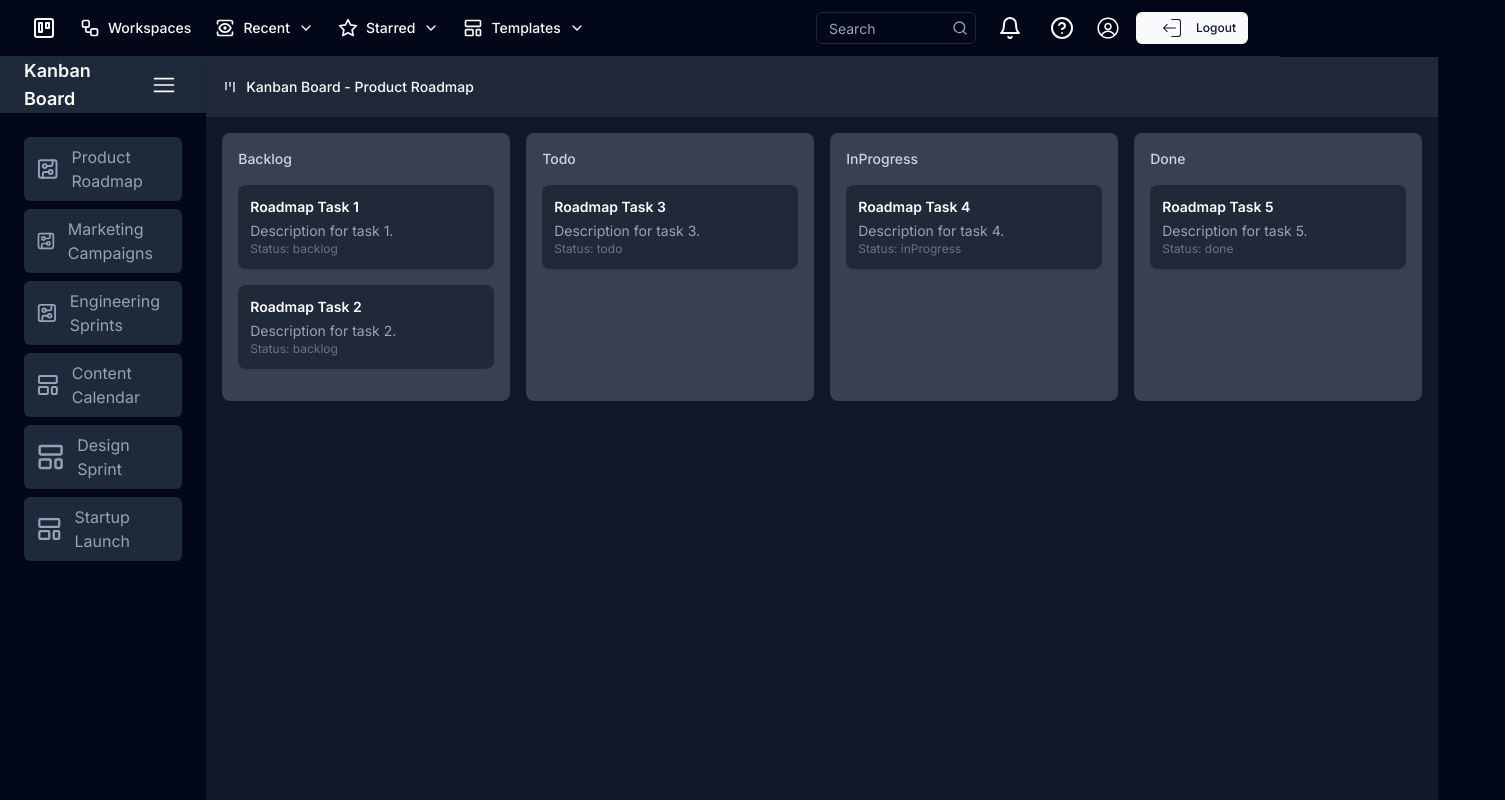
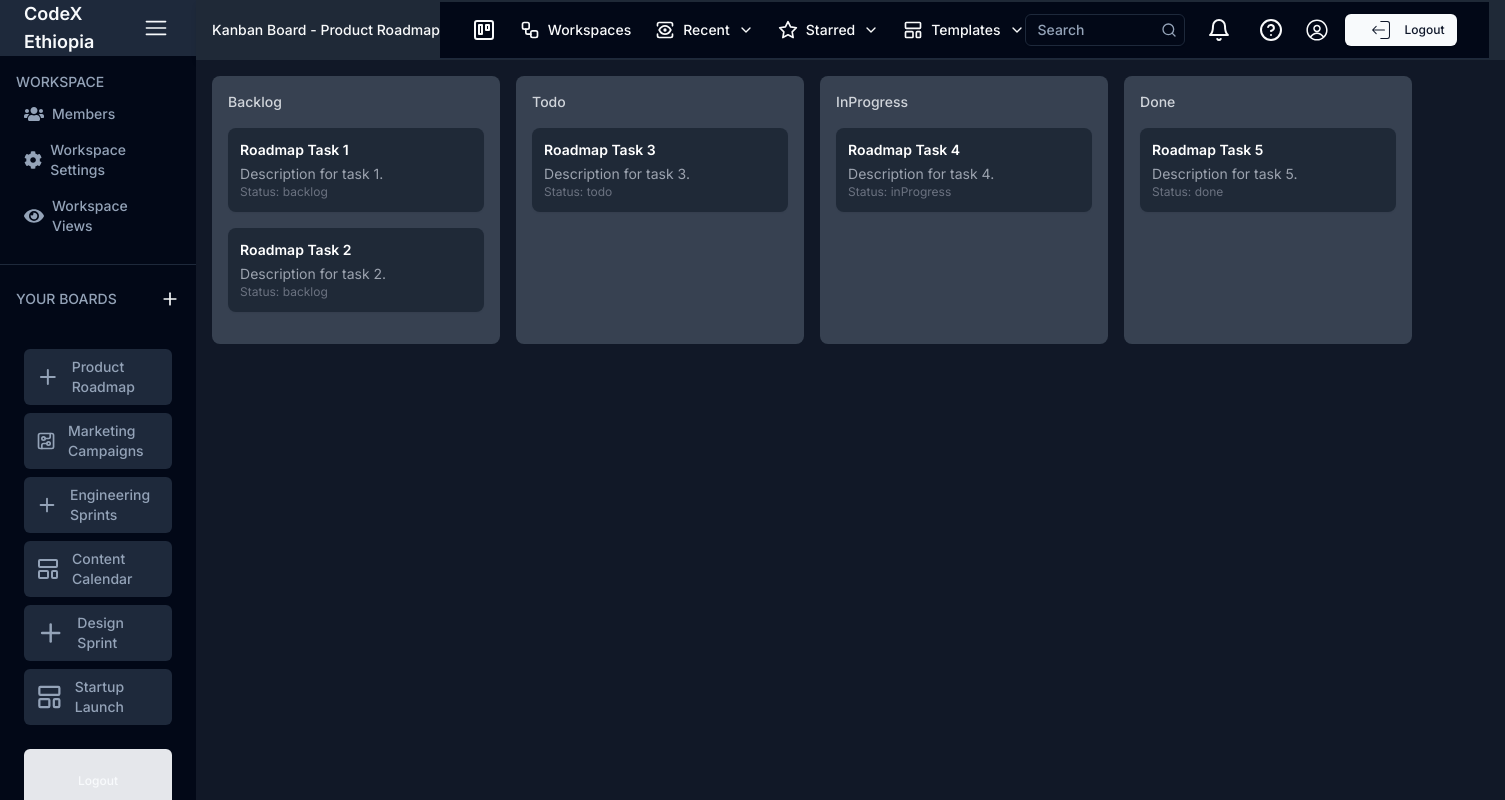
Before and after one commit to abenooo/kanban_project_management_tools, a Next.js app: page / in a window 1280 px wide. Shown: the top 800 px of the page, 1505 px wide, since content can reach past the window. Built offline with nearby package versions, Linux system fonts and the light colour scheme.

Commit message:
Update the kanban to move cards everywhere

```diff
--- a/src/componet/kanban.tsx
+++ b/src/componet/kanban.tsx
@@ -1,127 +1,274 @@
 "use client";
 import React, { useState, useRef, useEffect } from "react";
-import { DndProvider, useDrag, useDrop } from "react-dnd";
+import { DndProvider, useDrag, useDrop, DropTargetMonitor } from "react-dnd";
 import { HTML5Backend } from "react-dnd-html5-backend";
+import { Button } from "@/components/ui/button";
+import { RxHamburgerMenu } from "react-icons/rx";
 import Navbar from "./Navbar";
-import { Sidebar } from "./Sidebar";
-import TaskDetailsComponent from "./TaskDetailsComponent"; // Import TaskDetailsComponent
-import { Button } from "@/components/ui/button";
-
+import Link from "next/link";
+import { Separator } from "@/components/ui/separator";
+import { FaUsers, FaCog, FaEye } from "react-icons/fa"; //
 const CARD_TYPE = "CARD";
 
-type Task = {
+interface Task {
   id: number;
   title: string;
   description: string;
   status: string;
-  members?: string;
-  labels?: string;
-  notifications?: string;
-  date?: string;
-};
+}
 
-type TaskList = {
+interface TaskList {
   [key: string]: Task[];
-};
+}
 
-type TaskData = {
+interface TaskData {
   [key: string]: TaskList;
-};
+}
 
 const initialTaskData: TaskData = {
   "Product Roadmap": {
     backlog: [
-      { id: 1, title: "Roadmap Task 1", description: "Description for task 1.", status: "backlog" },
-      { id: 2, title: "Roadmap Task 2", description: "Description for task 2.", status: "backlog" },
+      {
+        id: 1,
+        title: "Roadmap Task 1",
+        description: "Description for task 1.",
+        status: "backlog",
+      },
+      {
+        id: 2,
+        title: "Roadmap Task 2",
+        description: "Description for task 2.",
+        status: "backlog",
+      },
     ],
     todo: [
-      { id: 3, title: "Roadmap Task 3", description: "Description for task 3.", status: "todo" },
+      {
+        id: 3,
+        title: "Roadmap Task 3",
+        description: "Description for task 3.",
+        status: "todo",
+      },
     ],
     inProgress: [
-      { id: 4, title: "Roadmap Task 4", description: "Description for task 4.", status: "inProgress" },
+      {
+        id: 4,
+        title: "Roadmap Task 4",
+        description: "Description for task 4.",
+        status: "inProgress",
+      },
     ],
     done: [
-      { id: 5, title: "Roadmap Task 5", description: "Description for task 5.", status: "done" },
+      {
+        id: 5,
+        title: "Roadmap Task 5",
+        description: "Description for task 5.",
+        status: "done",
+      },
     ],
   },
   "Marketing Campaigns": {
     backlog: [
-      { id: 6, title: "Marketing Task 1", description: "Description for task 1.", status: "backlog" },
-      { id: 7, title: "Marketing Task 2", description: "Description for task 2.", status: "backlog" },
+      {
+        id: 6,
+        title: "Marketing Task 1",
+        description: "Description for task 1.",
+        status: "backlog",
+      },
+      {
+        id: 7,
+        title: "Marketing Task 2",
+        description: "Description for task 2.",
+        status: "backlog",
+      },
     ],
     todo: [
-      { id: 8, title: "Marketing Task 3", description: "Description for task 3.", status: "todo" },
+      {
+        id: 8,
+        title: "Marketing Task 3",
+        description: "Description for task 3.",
+        status: "todo",
+      },
     ],
     inProgress: [
-      { id: 9, title: "Marketing Task 4", description: "Description for task 4.", status: "inProgress" },
+      {
+        id: 9,
+        title: "Marketing Task 4",
+        description: "Description for task 4.",
+        status: "inProgress",
+      },
     ],
     done: [
-      { id: 10, title: "Marketing Task 5", description: "Description for task 5.", status: "done" },
+      {
+        id: 10,
+        title: "Marketing Task 5",
+        description: "Description for task 5.",
+        status: "done",
+      },
     ],
   },
   "Engineering Sprints": {
     backlog: [
-      { id: 11, title: "Engineering Task 1", description: "Description for task 1.", status: "backlog" },
-      { id: 12, title: "Engineering Task 2", description: "Description for task 2.", status: "backlog" },
+      {
+        id: 11,
+        title: "Engineering Task 1",
+        description: "Description for task 1.",
+        status: "backlog",
+      },
+      {
+        id: 12,
+        title: "Engineering Task 2",
+        description: "Description for task 2.",
+        status: "backlog",
+      },
     ],
     todo: [
-      { id: 13, title: "Engineering Task 3", description: "Description for task 3.", status: "todo" },
+      {
+        id: 13,
+        title: "Engineering Task 3",
+        description: "Description for task 3.",
+        status: "todo",
+      },
     ],
     inProgress: [
-      { id: 14, title: "Engineering Task 4", description: "Description for task 4.", status: "inProgress" },
+      {
+        id: 14,
+        title: "Engineering Task 4",
+        description: "Description for task 4.",
+        status: "inProgress",
+      },
     ],
     done: [
-      { id: 15, title: "Engineering Task 5", description: "Description for task 5.", status: "done" },
+      {
+        id: 15,
+        title: "Engineering Task 5",
+        description: "Description for task 5.",
+        status: "done",
+      },
     ],
   },
   "Content Calendar": {
     backlog: [
-      { id: 16, title: "Content Task 1", description: "Description for task 1.", status: "backlog" },
-      { id: 17, title: "Content Task 2", description: "Description for task 2.", status: "backlog" },
+      {
+        id: 16,
+        title: "Content Task 1",
+        description: "Description for task 1.",
+        status: "backlog",
+      },
+      {
+        id: 17,
+        title: "Content Task 2",
+        description: "Description for task 2.",
+        status: "backlog",
+      },
     ],
     todo: [
-      { id: 18, title: "Content Task 3", description: "Description for task 3.", status: "todo" },
+      {
+        id: 18,
+        title: "Content Task 3",
+        description: "Description for task 3.",
+        status: "todo",
+      },
     ],
     inProgress: [
-      { id: 19, title: "Content Task 4", description: "Description for task 4.", status: "inProgress" },
+      {
+        id: 19,
+        title: "Content Task 4",
+        description: "Description for task 4.",
+        status: "inProgress",
+      },
     ],
     done: [
-      { id: 20, title: "Content Task 5", description: "Description for task 5.", status: "done" },
+      {
+        id: 20,
+        title: "Content Task 5",
+        description: "Description for task 5.",
+        status: "done",
+      },
     ],
   },
   "Design Sprint": {
     backlog: [
-      { id: 21, title: "Design Task 1", description: "Description for task 1.", status: "backlog" },
-      { id: 22, title: "Design Task 2", description: "Description for task 2.", status: "backlog" },
+      {
+        id: 21,
+        title: "Design Task 1",
+        description: "Description for task 1.",
+        status: "backlog",
+      },
+      {
+        id: 22,
+        title: "Design Task 2",
+        description: "Description for task 2.",
+        status: "backlog",
+      },
     ],
     todo: [
-      { id: 23, title: "Design Task 3", description: "Description for task 3.", status: "todo" },
+      {
+        id: 23,
+        title: "Design Task 3",
+        description: "Description for task 3.",
+        status: "todo",
+      },
     ],
     inProgress: [
-      { id: 24, title: "Design Task 4", description: "Description for task 4.", status: "inProgress" },
+      {
+        id: 24,
+        title: "Design Task 4",
+        description: "Description for task 4.",
+        status: "inProgress",
+      },
     ],
     done: [
-      { id: 25, title: "Design Task 5", description: "Description for task 5.", status: "done" },
+      {
+        id: 25,
+        title: "Design Task 5",
+        description: "Description for task 5.",
+        status: "done",
+      },
     ],
   },
   "Startup Launch": {
     backlog: [
-      { id: 26, title: "Startup Task 1", description: "Description for task 1.", status: "backlog" },
-      { id: 27, title: "Startup Task 2", description: "Description for task 2.", status: "backlog" },
+      {
+        id: 26,
+        title: "Startup Task 1",
+        description: "Description for task 1.",
+        status: "backlog",
+      },
+      {
+        id: 27,
+        title: "Startup Task 2",
+        description: "Description for task 2.",
+        status: "backlog",
+      },
     ],
     todo: [
-      { id: 28, title: "Startup Task 3", description: "Description for task 3.", status: "todo" },
+      {
+        id: 28,
+        title: "Startup Task 3",
+        description: "Description for task 3.",
+        status: "todo",
+      },
     ],
     inProgress: [
-      { id: 29, title: "Startup Task 4", description: "Description for task 4.", status: "inProgress" },
+      {
+        id: 29,
+        title: "Startup Task 4",
+        description: "Description for task 4.",
+        status: "inProgress",
+      },
     ],
     done: [
-      { id: 30, title: "Startup Task 5", description: "Description for task 5.", status: "done" },
+      {
+        id: 30,
+        title: "Startup Task 5",
+        description: "Description for task 5.",
+        status: "done",
+      },
     ],
   },
 };
 
-const DraggableCard: React.FC<{
+interface DraggableCardProps {
   task: Task;
   index: number;
   moveCard: (
@@ -134,8 +281,17 @@ const DraggableCard: React.FC<{
   ) => void;
   columnId: string;
   categoryId: string;
-  onCardClick: (task: Task) => void; // Add onCardClick prop
-}> = ({ task, index, moveCard, columnId, categoryId, onCardClick }) => {
+  onCardClick: (task: Task) => void;
+}
+
+const DraggableCard: React.FC<DraggableCardProps> = ({
+  task,
+  index,
+  moveCard,
+  columnId,
+  categoryId,
+  onCardClick,
+}) => {
   const ref = useRef<HTMLDivElement>(null);
 
   const [{ isDragging }, drag] = useDrag({
@@ -148,24 +304,32 @@ const DraggableCard: React.FC<{
 
   const [, drop] = useDrop({
     accept: CARD_TYPE,
-    hover: (draggedItem: {
+    hover: (
+      draggedItem: {
         id: number;
         index: number;
         columnId: string;
         categoryId: string;
-    }, monitor) => {
+      },
+      monitor: DropTargetMonitor
+    ) => {
       if (!ref.current) {
         return;
       }
       const dragIndex = draggedItem.index;
       const hoverIndex = index;
 
-      if (dragIndex === hoverIndex && draggedItem.columnId === columnId && draggedItem.categoryId === categoryId) {
+      if (
+        dragIndex === hoverIndex &&
+        draggedItem.columnId === columnId &&
+        draggedItem.categoryId === categoryId
+      ) {
         return;
       }
 
       const hoverBoundingRect = ref.current.getBoundingClientRect();
-      const hoverMiddleY = (hoverBoundingRect.bottom - hoverBoundingRect.top) / 2;
+      const hoverMiddleY =
+        (hoverBoundingRect.bottom - hoverBoundingRect.top) / 2;
       const clientOffset = monitor.getClientOffset();
       const hoverClientY = clientOffset!.y - hoverBoundingRect.top;
 
@@ -197,19 +361,23 @@ const DraggableCard: React.FC<{
   return (
     <div
       ref={ref}
-      className={`bg-white p-3 rounded-lg shadow-sm mb-4 dark:bg-gray-800 dark:text-white cursor-move ${
-        isDragging ? 'opacity-50' : ''
+      className={`bg-white p-3 rounded-lg shadow-sm mb-4 dark:bg-gray-800 dark:text-white cursor-move transition-transform duration-200 ${
+        isDragging ? "opacity-50" : ""
       }`}
-      onClick={() => onCardClick(task)} // Add onClick handler
+      onClick={() => onCardClick(task)}
     >
       <h3 className="text-sm font-semibold mb-1">{task.title}</h3>
-      <p className="text-sm text-gray-600 dark:text-gray-400">{task.description}</p>
-      <p className="text-xs text-gray-500 dark:text-gray-500">Status: {task.status}</p>
+      <p className="text-sm text-gray-600 dark:text-gray-400">
+        {task.description}
+      </p>
+      <p className="text-xs text-gray-500 dark:text-gray-500">
+        Status: {task.status}
+      </p>
     </div>
   );
 };
 
-const DroppableColumn: React.FC<{
+interface DroppableColumnProps {
   columnId: string;
   tasks: Task[];
   moveCard: (
@@ -221,15 +389,35 @@ const DroppableColumn: React.FC<{
     destCategory: string
   ) => void;
   categoryId: string;
-  onCardClick: (task: Task) => void; // Add onCardClick prop
-}> = ({ columnId, tasks, moveCard, categoryId, onCardClick }) => {
+  onCardClick: (task: Task) => void;
+}
+
+const DroppableColumn: React.FC<DroppableColumnProps> = ({
+  columnId,
+  tasks,
+  moveCard,
+  categoryId,
+  onCardClick,
+}) => {
   const ref = useRef<HTMLDivElement>(null);
 
   const [, drop] = useDrop({
     accept: CARD_TYPE,
-    drop: (item: { id: number; index: number; columnId: string; categoryId: string }) => {
+    drop: (item: {
+      id: number;
+      index: number;
+      columnId: string;
+      categoryId: string;
+    }) => {
       if (item.columnId !== columnId || item.categoryId !== categoryId) {
-        moveCard(item.index, tasks.length, item.columnId, columnId, item.categoryId, categoryId);
+        moveCard(
+          item.index,
+          tasks.length,
+          item.columnId,
+          columnId,
+          item.categoryId,
+          categoryId
+        );
       }
     },
   });
@@ -253,16 +441,17 @@ const DroppableColumn: React.FC<{
           moveCard={moveCard}
           columnId={columnId}
           categoryId={categoryId}
-          onCardClick={onCardClick} // Pass onCardClick prop
+          onCardClick={onCardClick}
         />
       ))}
     </div>
   );
 };
 
-export default function Kanban() {
+const Kanban: React.FC = () => {
   const [currentTask, setCurrentTask] = useState<Task | null>(null);
-  const [currentCategory, setCurrentCategory] = useState("Product Roadmap");
+  const [currentCategory, setCurrentCategory] =
+    useState<string>("Product Roadmap");
   const [taskData, setTaskData] = useState<TaskData>(initialTaskData);
 
   const handleCardClick = (task: Task) => {
@@ -274,7 +463,7 @@ export default function Kanban() {
   };
 
   const handleCategorySelect = (category: string) => {
-    setCurrentTask(null); // Close the task details when a new category is selected
+    setCurrentTask(null);
     setCurrentCategory(category);
   };
 
@@ -311,28 +500,33 @@ export default function Kanban() {
     });
   };
 
-  // Check if the currentCategory exists in taskData
-  const validCategory = taskData[currentCategory] ? currentCategory : Object.keys(taskData)[0];
+  const validCategory = taskData[currentCategory]
+    ? currentCategory
+    : Object.keys(taskData)[0];
 
   return (
     <DndProvider backend={HTML5Backend}>
-      <Navbar />
       <div className="flex h-screen dark:bg-gray-900">
         <Sidebar onSelect={handleCategorySelect} />
         <div className="flex flex-col flex-1">
           <header className="h-[60px] flex items-center px-4 shadow-md dark:bg-gray-800">
-            <h1 className="text-sm font-medium text-gray-900 dark:text-gray-50 flex items-center">
-              <KanbanIcon className="mr-2 h-4 w-4" />
+            <h1 className="text-sm font-medium text-gray-900 dark:text-gray-50 flex items-center whitespace-nowrap">
+              {/* <KanbanIcon className="mr-2 h-4 w-4" /> */}
               Kanban Board - {validCategory}
+              <Navbar />
             </h1>
           </header>
           <main className="flex-1 overflow-auto py-4 px-4 bg-gray-100 dark:bg-gray-900">
             {currentTask ? (
               <>
                 <Button onClick={handleCloseDetails} className="mb-4">
-                  Back to Task List
+                  Back to Task List 555
                 </Button>
-                <TaskDetailsComponent task={currentTask} onBack={handleCloseDetails} /> {/* Pass onBack prop */}
+                <TaskDetailsComponent
+                  task={currentTask}
+                  onBack={handleCloseDetails}
+                />{" "}
+                {/* Pass onBack prop */}
               </>
             ) : (
               <div className="flex space-x-4">
@@ -355,10 +549,213 @@ export default function Kanban() {
       </div>
     </DndProvider>
   );
+};
+
+interface SidebarItemProps {
+  item: SidebarItemType;
+  index: number;
+  moveItem: (dragIndex: number, hoverIndex: number) => void;
+  onSelect: (category: string) => void;
+  collapsed: boolean;
 }
 
-function KanbanIcon(props: any) {
+interface SidebarItemType {
+  id: string;
+  label: string;
+  icon: React.ComponentType<React.SVGProps<SVGSVGElement>>;
+}
+
+const SidebarItem: React.FC<SidebarItemProps> = ({
+  item,
+  index,
+  moveItem,
+  onSelect,
+  collapsed,
+}) => {
+  const ref = useRef<HTMLDivElement>(null);
+
+  const [, drag] = useDrag({
+    type: "SIDEBAR_ITEM",
+    item: { id: item.id, index },
+  });
+
+  const [, drop] = useDrop({
+    accept: "SIDEBAR_ITEM",
+    hover: (draggedItem: { id: string; index: number }) => {
+      if (draggedItem.index !== index) {
+        moveItem(draggedItem.index, index);
+        draggedItem.index = index;
+      }
+    },
+  });
+
+  drag(drop(ref));
+
   return (
+    <div
+      ref={ref}
+      className="flex items-center gap-3 rounded-md bg-muted px-3 py-2 text-muted-foreground transition-colors hover:bg-muted/50 hover:text-foreground cursor-move"
+      onClick={() => onSelect(item.label)}
+    >
+      <item.icon className="h-6 w-6 md:h-8 md:w-8" />
+      {!collapsed && <span className="sidebar-item-label">{item.label}</span>}
+    </div>
+  );
+};
+
+interface SidebarProps {
+  onSelect: (category: string) => void;
+}
+
+const Sidebar: React.FC<SidebarProps> = ({ onSelect }) => {
+  const [collapsed, setCollapsed] = useState(false);
+  const [sidebarItems, setSidebarItems] = useState<SidebarItemType[]>([
+    { id: "1", label: "Product Roadmap", icon: PlusIcon },
+    { id: "2", label: "Marketing Campaigns", icon: CircuitBoardIcon },
+    { id: "3", label: "Engineering Sprints", icon: PlusIcon },
+    { id: "4", label: "Content Calendar", icon: LayoutTemplateIcon },
+    { id: "5", label: "Design Sprint", icon: PlusIcon },
+    { id: "6", label: "Startup Launch", icon: LayoutTemplateIcon },
+  ]);
+
+  const toggleSidebar = () => {
+    setCollapsed(!collapsed);
+  };
+
+  const moveItem = (dragIndex: number, hoverIndex: number) => {
+    setSidebarItems((prevItems) => {
+      const newItems = [...prevItems];
+      const [removed] = newItems.splice(dragIndex, 1);
+      newItems.splice(hoverIndex, 0, removed);
+      return newItems;
+    });
+  };
+
+  return (
+    <div
+      className={`flex flex-col ${
+        collapsed ? "w-20" : "w-64"
+      } bg-background transition-width duration-300`}
+    >
+      <div className="flex h-14 items-center justify-between border-b bg-muted px-4 sm:px-6">
+        <div className="flex items-center gap-2">
+          {!collapsed && (
+            <span className="text-lg font-semibold">CodeX Ethiopia</span>
+          )}
+        </div>
+        <Button
+          variant="ghost"
+          size="icon"
+          className="rounded-full"
+          onClick={toggleSidebar}
+        >
+          <RxHamburgerMenu className="h-6 w-6" />
+        </Button>
+      </div>
+      <div className="flex-1 overflow-auto">
+        <div>
+          <nav className="flex flex-col gap-2 p-4 ">
+            <div className="text-sm font-medium text-muted-foreground">
+              WORKSPACE
+            </div>
+            <Link
+              href="#"
+              className="flex items-center gap-2 text-sm text-sm font-medium text-muted-foreground px-2 py-1 rounded"
+              prefetch={false}
+            >
+              <FaUsers className="w-5 h-5" /> {/* Icon for Members */}
+              Members
+            </Link>
+            <Link
+              href="#"
+              className="flex items-center gap-2 text-sm text-sm font-medium text-muted-foreground px-2 py-1 rounded"
+              prefetch={false}
+            >
+              <FaCog className="w-5 h-5" /> {/* Icon for Workspace Settings */}
+              Workspace Settings
+            </Link>
+            <Link
+              href="#"
+              className="flex items-center gap-2 text-sm text-sm font-medium text-muted-foreground px-2 py-1 rounded"
+              prefetch={false}
+            >
+              <FaEye className="w-5 h-5" /> {/* Icon for Workspace Views */}
+              Workspace Views
+            </Link>
+          </nav>
+          <Separator className="my-2" />
+          <nav className="flex items-center justify-between p-4">
+            <div className="text-sm font-medium text-muted-foreground">
+              YOUR BOARDS
+            </div>
+            <PlusIcon className="h-5 w-5" />
+          </nav>
+        </div>
+        <div
+          className={`grid gap-2 p-4 sm:p-6 text-sm font-medium text-muted-foreground ${
+            collapsed ? "justify-center" : ""
+          }`}
+        >
+          {sidebarItems.map((item, index) => (
+            <SidebarItem
+              key={item.id}
+              item={item}
+              index={index}
+              moveItem={moveItem}
+              onSelect={onSelect}
+              collapsed={collapsed}
+            />
+          ))}
+        </div>
+        <div className="flex justify-center  p-4 bg-gray-200 mx-6  rounded-md">
+          <Button variant="ghost" size="sm">
+            Logout
+          </Button>
+        </div>
+      </div>
+    </div>
+  );
+};
+
+const CircuitBoardIcon: React.FC<React.SVGProps<SVGSVGElement>> = (props) => (
+  <svg
+    {...props}
+    xmlns="http://www.w3.org/2000/svg"
+    className="w-6 h-6 md:w-8 md:h-8"
+    viewBox="0 0 24 24"
+    fill="none"
+    stroke="currentColor"
+    strokeWidth="2"
+    strokeLinecap="round"
+    strokeLinejoin="round"
+  >
+    <rect width="18" height="18" x="3" y="3" rx="2" />
+    <path d="M11 9h4a2 2 0 0 0 2-2V3" />
+    <circle cx="9" cy="9" r="2" />
+    <path d="M7 21v-4a2 2 0 0 1 2-2h4" />
+    <circle cx="15" cy="15" r="2" />
+  </svg>
+);
+
+const LayoutTemplateIcon: React.FC<React.SVGProps<SVGSVGElement>> = (props) => (
+  <svg
+    {...props}
+    xmlns="http://www.w3.org/2000/svg"
+    className="w-6 h-6 md:w-8 md:h-8"
+    viewBox="0 0 24 24"
+    fill="none"
+    stroke="currentColor"
+    strokeWidth="2"
+    strokeLinecap="round"
+    strokeLinejoin="round"
+  >
+    <rect width="18" height="7" x="3" y="3" rx="1" />
+    <rect width="9" height="7" x="3" y="14" rx="1" />
+    <rect width="5" height="7" x="16" y="14" rx="1" />
+  </svg>
+);
+
+const KanbanIcon: React.FC<React.SVGProps<SVGSVGElement>> = (props) => (
   <svg
     {...props}
     xmlns="http://www.w3.org/2000/svg"
@@ -376,4 +773,41 @@ function KanbanIcon(props: any) {
     <path d="M18 5v14" />
   </svg>
 );
+
+interface TaskDetailsComponentProps {
+  task: Task;
+  onBack: () => void;
 }
+
+const TaskDetailsComponent: React.FC<TaskDetailsComponentProps> = ({
+  task,
+  onBack,
+}) => (
+  <div className="p-4 bg-white dark:bg-gray-800 rounded-lg shadow-md">
+    <h2 className="text-xl font-bold mb-4">{task.title}</h2>
+    <p className="text-gray-700 dark:text-gray-300 mb-4">{task.description}</p>
+    <Button onClick={onBack}>Back</Button>
+  </div>
+);
+
+export default Kanban;
+
+function PlusIcon(props: any) {
+  return (
+    <svg
+      {...props}
+      xmlns="http://www.w3.org/2000/svg"
+      width="24"
+      height="24"
+      viewBox="0 0 24 24"
+      fill="none"
+      stroke="currentColor"
+      strokeWidth="2"
+      strokeLinecap="round"
+      strokeLinejoin="round"
+    >
+      <path d="M5 12h14" />
+      <path d="M12 5v14" />
+    </svg>
+  );
+}
```
Lines whose indentation alone changed are shown as unchanged.
